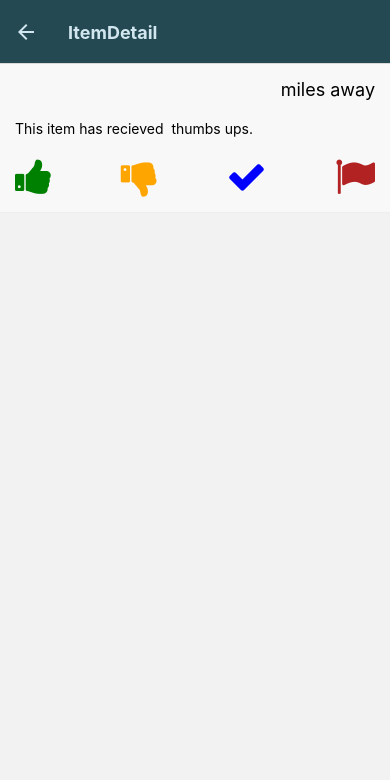
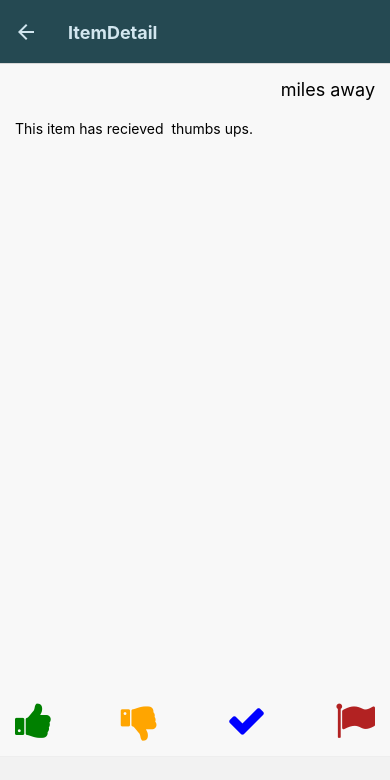
Before and after one commit to ETS-ReactNative5/CurbAlert, a React Native app: screen /ItemDetail in a window 390 px wide. Shown: the top 780 px of the page. Built offline with nearby package versions, Linux system fonts and the light colour scheme.

Commit message:
BUGFIX: correct Image source, add image styling

```diff
--- a/src/components/ItemDetail.js
+++ b/src/components/ItemDetail.js
@@ -2,6 +2,7 @@ import {StyleSheet, Text, View, Image, TouchableOpacity} from 'react-native';
 import React from 'react';
 import Icon from 'react-native-vector-icons/dist/FontAwesome';
 import PropTypes from 'prop-types';
+import {windowWidth, windowHeight} from '../utils/Dimensions';
 
 const ItemDetail = ({item, deleteItem}) => {
   return (
@@ -18,10 +19,16 @@ const ItemDetail = ({item, deleteItem}) => {
         {/* <Text>{item.is_taken}</Text>
         <Text>{item.is_damaged}</Text> */}
         <Text>This item has recieved {item.thumbs_up} thumbs ups.</Text>
-
       </View>
       <View>
-        <Image source={{uri: item.image_path}} />
+        <Image
+          source={item.image_path}
+          style={{
+            width: windowWidth - 20,
+            height: windowHeight - 300,
+            alignItems: 'center',
+          }}
+        />
       </View>
       <View style={styles.listItemView}>
         <Icon
```
